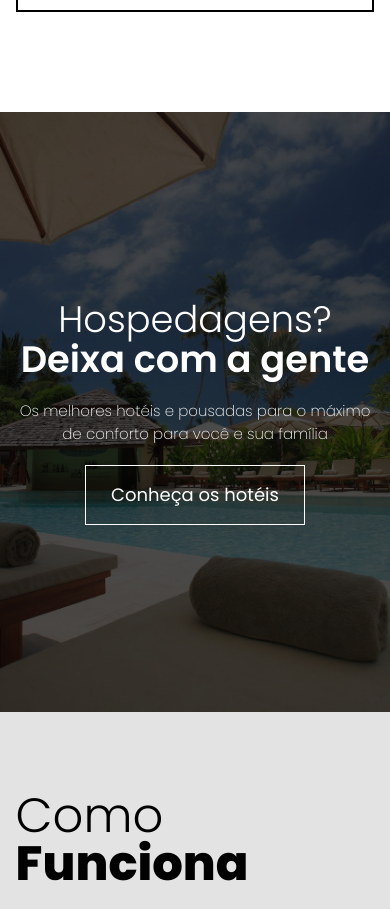
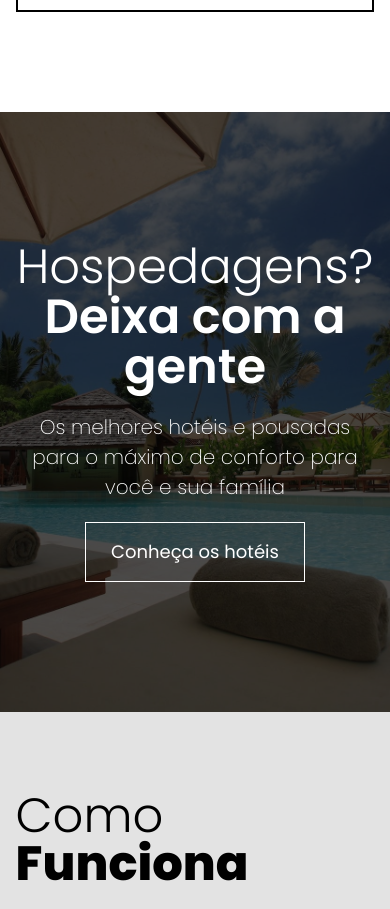
Before and after one commit to CaioSouza021/Aerovia, a plain HTML site: page index.html in a window 390 px wide. Shown: the part 3134-4043 px from the top of the page. Drawn offline with nearby package versions, Linux system fonts and the light colour scheme.

Commit message:
teste para iphone1

```diff
--- a/css/responsive.css
+++ b/css/responsive.css
@@ -118,3 +118,75 @@
     font-size: 14px;
   }
 }
+
+/* TESTE PARA O IPHONE */
+
+section.hoteis {
+  height: 600px;
+  position: relative;
+  text-align: center;
+  color: #fff;
+  overflow: hidden;
+}
+
+/* Pseudo-elemento para simular o background fixo */
+section.hoteis::before {
+  content: "";
+  position: absolute;
+  top: 0;
+  left: 0;
+  width: 100%;
+  height: 100%;
+  background-image: url(../images/hotel-bg.jpg);
+  background-position: center;
+  background-repeat: no-repeat;
+  background-size: cover;
+  transform: translateZ(0);
+  will-change: transform;
+  z-index: 0;
+}
+
+/* Overlay escura sobre a imagem */
+.hoteis > .overlay {
+  position: absolute;
+  top: 0;
+  left: 0;
+  background-color: #000000b3;
+  width: 100%;
+  height: 100%;
+  z-index: 1;
+}
+
+/* Conteúdo centralizado */
+.hoteis > .interface {
+  display: flex;
+  align-items: center;
+  justify-content: center;
+  height: 100%;
+  flex-direction: column;
+  z-index: 2;
+  position: relative;
+}
+
+.hoteis h3 {
+  font-size: 3em;
+  line-height: 50px;
+  font-weight: 300;
+}
+
+.hoteis h3 span {
+  display: block;
+  font-weight: 600;
+}
+
+.hoteis p {
+  margin: 20px 0;
+  font-size: 20px;
+  font-weight: 200;
+}
+
+.hoteis button {
+  width: 220px;
+  height: 60px;
+}
+/* -------------------------------- */
```
